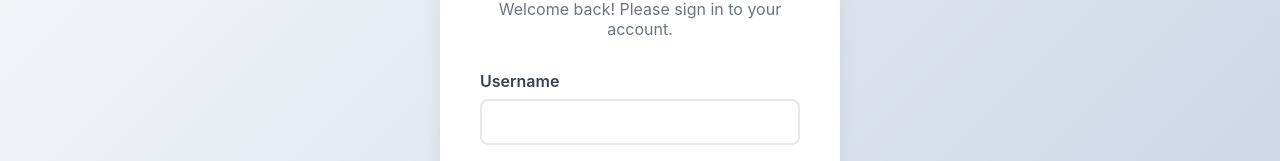
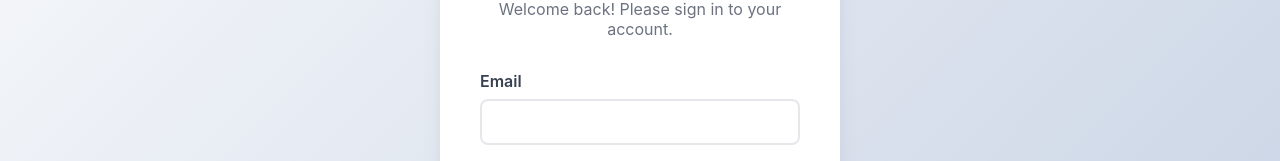
Before and after one commit to TOSEEB/crypto-portfolio-tracker, a React (Create React App) app in the folder client/: page /login in a window 1280 px wide. Shown: the part 207-368 px from the top of the page. Built offline with nearby package versions, Linux system fonts and the light colour scheme; the HTML template or start-up script is replaced by a standard one.

Commit message:
UI auth: switch login form to Email + Password and send email to API

```diff
--- a/client/src/components/Login.js
+++ b/client/src/components/Login.js
@@ -5,7 +5,7 @@ import './Auth.css';
 
 const Login = () => {
   const [formData, setFormData] = useState({
-    username: '',
+    email: '',
     password: ''
   });
   const [loading, setLoading] = useState(false);
@@ -23,7 +23,7 @@ const Login = () => {
     e.preventDefault();
     setLoading(true);
 
-    const result = await login(formData.username, formData.password);
+    const result = await login(formData.email, formData.password);
 
     if (result.success) {
       navigate('/dashboard');
@@ -42,14 +42,14 @@ const Login = () => {
 
         <form onSubmit={handleSubmit} className="auth-form">
           <div className="form-group">
-            <label htmlFor="username" className="form-label">
-              Username
+            <label htmlFor="email" className="form-label">
+              Email
             </label>
             <input
-              type="text"
-              id="username"
-              name="username"
-              value={formData.username}
+              type="email"
+              id="email"
+              name="email"
+              value={formData.email}
               onChange={handleChange}
               className="form-input"
               required
```
